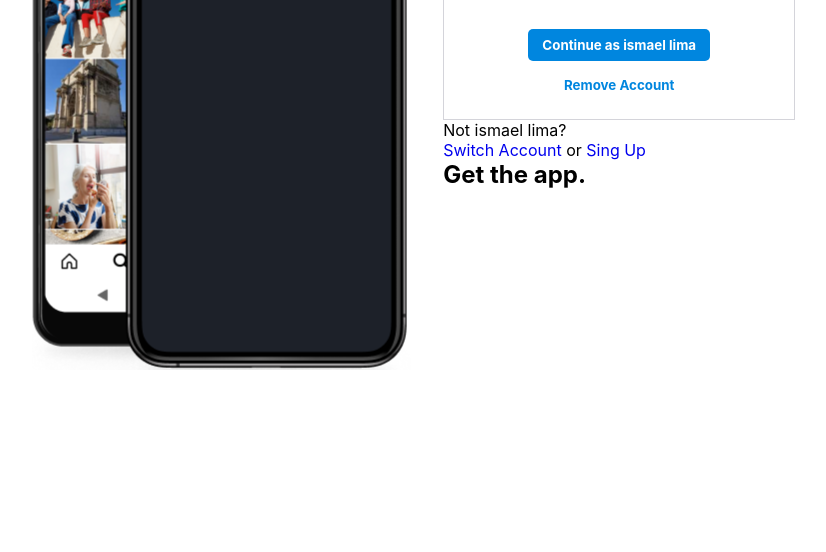
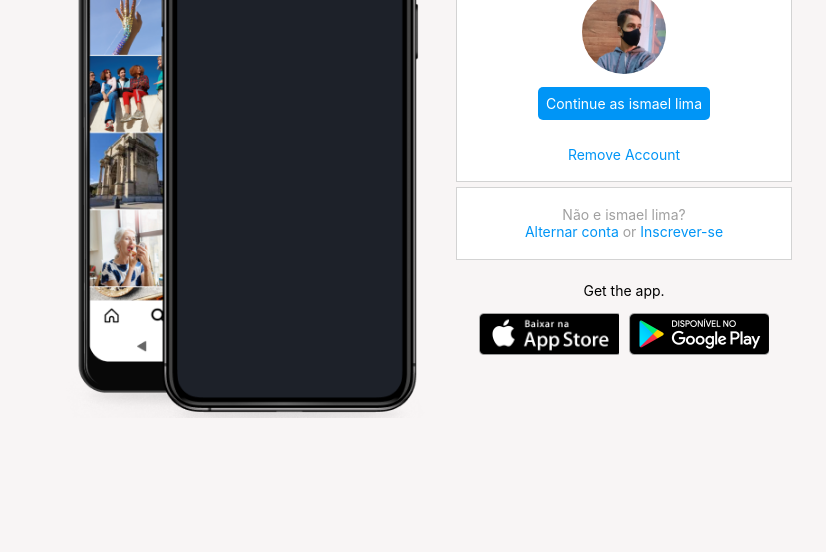
Before and after one commit to Ismaellima1/instagram-page-login, a plain HTML site: page index.html in a window 1280 px wide. Shown: the part 248-800 px from the top of the page, without its empty margins (226-1052 px from the left). Drawn offline with Linux system fonts and the light colour scheme.

Commit message:
style: alteração no css

```diff
--- a/index.html
+++ b/index.html
@@ -7,32 +7,32 @@
 	</head>
 
 	<body>
-		<section class="instagram_page_login">
-			<div class="imagem-smartphons"></div>
-      <div class="container">
-				<div class="box-1">
-					<img src="./img/logo-instagram.png" alt="logo do instagram" class="logo-instagram">
+		<section class="instagram_main_login">
+			<div class="img-phon"></div>
+      <div class="instagram_continue">
+				<div class="box">
+					<a href="#"><img src="./img/logo-instagram.png" alt="logo do instagram" class="logo-instagram"></a>
           <div>
-            <img src="./img/foto-do-meu-perfil.jpg" alt="foto do usuario" class="user-profile">
+            <img src="./img/foto-do-meu-perfil.jpg" alt="foto do usuario" class="user-photo">
           </div>
-          <button class="btn-continue">Continue as ismael lima</button>
-          <a href="#">Remove Account</a>
+          <a class="btn-continue">Continue as ismael lima</a>
+          <a href="#" class="remove-acount">Remove Account</a>
 				</div>
-				<div class="box-2">
-          <span>Not ismael lima?</span>
-          <p><a href="#">Switch Account</a> or <a href="#">Sing Up</a></p>
+				<div class="box">
+          <p class="not-acount">Não e ismael lima?</p>
+          <p class="not-acount">
+            <span class="link-blue">Alternar conta</span>
+            or
+            <span class="link-blue">Inscrever-se</span>
+          </p>
 				</div>
-				<div class="box-3">
-          <h2>Get the app.</h2>
-          <div class="buttons-app">
-            <img src="" alt="" class="btn-applestore">
-            <img src="" alt="" class="btn-googleplay">
+				<div class="box-apps">
+          <p>Get the app.</p>
+          <div class="download">
+            <a href="#" class="app_download"></a>
+            <a href="#" class="app_download"></a>
           </div>
 				</div>
 		</section>
-
-    <footer>
-
-    </footer>
 	</body>
 </html>
--- a/style.css
+++ b/style.css
@@ -1,64 +1,147 @@
-/* reset css */
-* {
- padding: 0px;
- margin: 0px;
+*{
+ margin: 0;
+ padding: 0;
  box-sizing: border-box;
+ font-family: -apple-system,BlinkMacSystemFont,"Segoe UI",Roboto,Helvetica,Arial,sans-serif;
  text-decoration: none;
- font-family: -apple-system,BlinkMacSystemFont,"Segoe UI",Roboto,Helvetica,Arial,sans-serif;
+ font-size: 14px;
 }
 
 :root {
  --clr-box-bord: rgba(136, 136, 153, 0.356);
- --clr-blue: #0086df;
+ --clr-blue: #0095f6;
  --clr-white: white;
 }
 
-.instagram_page_login{
+body{
+ width: 100%;
+ min-height: 100vh;
+ padding: 0;
+ margin: 0;
  display: flex;
- max-width: 764px;
- margin: 2rem auto;
+ justify-content: center;
+ align-items: center;
+ background-color: rgb(248, 245, 245);
 }
 
-.imagem-smartphons{
- width: 23.7rem;
- height: 36.6rem;
- background-image: url('./img/phones/1dc085cdb87d.png');
- background-position: -2.9rem .1rem;
- margin-right: 2rem;
+.instagram_main_login{
+ display: flex;
+ align-items: center;
+ justify-content: center;
+ width: 55%;
+ min-height: 100vh;
+}
+.img-phon{
+ background-image: url(./img/phones/1dc085cdb87d.png);
+ background-size: cover;
+ min-width: 30rem;
+ height: 38rem;
+}
+.instagram_continue{
+ display: flex;
+ align-items: center;
+ justify-content: space-around;
+ flex-direction: column;
+ min-width: 24rem;
+ min-height: 34rem;
 }
 
-.instagram_page_login .container{
- width: 22rem;
+.box{
+ display: flex;
+ justify-content: space-between;
+ align-items: center;
+ flex-direction: column;
+ background: #fff;
+ width: 100%;
+ padding: 1.3rem 0;
+ border: 1px solid lightgray;
 }
 
-.instagram_page_login .box-1{
+.box:nth-child(1){
+ min-height: 19rem;
+
+}
+.logo-instagram{
+ height: 3rem;
+}
+
+.box .user-photo{
+ display: flex;
+ justify-content: center;
+ align-items: center;
+ overflow: hidden;
+ height: 6rem;
+ border-radius: 50%;
+}
+
+.btn-continue {
+ background-color: var(--clr-blue);
+ color: #fff;
+ padding: 8px;
+ border-radius: 5px;
+ margin-bottom: 1rem;
+}
+
+.remove-acount{
+ color: var(--clr-blue);
+}
+.not-acount{
+ color: rgb(160,160,160);
+}
+.link-blue{
+ color: var(--clr-blue);
+}
+
+.box-apps{
  display: flex;
  flex-direction: column;
  align-items: center;
- height: 21rem;
- border: 1px solid var(--clr-box-bord);
+ justify-content: center;
+ width: 100%;
+ padding: 1.3rem 0;
 }
-.instagram_page_login .logo-instagram{
- padding: 2rem 0 18px 0;
+
+.download{
+ display: flex;
+ width: 100%;
+ justify-content: space-evenly;
+ align-items: center;
+ padding: 1rem;
 }
-.instagram_page_login .user-profile{
- width: 7rem;
- border-radius: 50%;
- margin-bottom: 2rem;
+
+.app_download{
+ height: 3rem;
+ width: 10rem;
+ background-size: cover;
 }
-.box-1 .btn-continue{
- max-width: 14rem;
- padding: .5rem .9rem;
- color: var(--clr-white);
- background: var(--clr-blue);
- font-size: 10pt;
- font-weight: bold;
- border: none;
- border-radius: 5px;
- margin-bottom: 1rem;
+
+.app_download:nth-child(1){
+ background-image: url(./img/button-applestore.png);
 }
-.box-1 a{
- color: var(--clr-blue);
- font-size: 10pt;
- font-weight: bold;
+.app_download:nth-child(2){
+ background-image: url(./img/button-playstore.png);
 }
+
+/* tablet */
+@media (max-width: 1024px){
+ .instagram_main_login{
+  width: 90%;
+ }
+}
+@media (max-width: 798px){
+ .img-phon{
+  display: none;
+  min-width: 60%;
+ }
+}
+/* celular */
+@media (max-width: 400px){
+ .box{
+  background: transparent;
+  border: 1px solid transparent;
+ }
+ .download{
+  flex-direction: column;
+  gap: 10px;
+ }
+}
```
